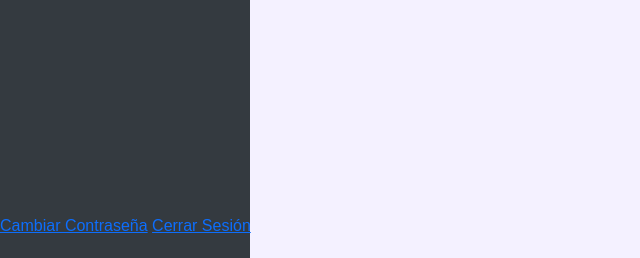
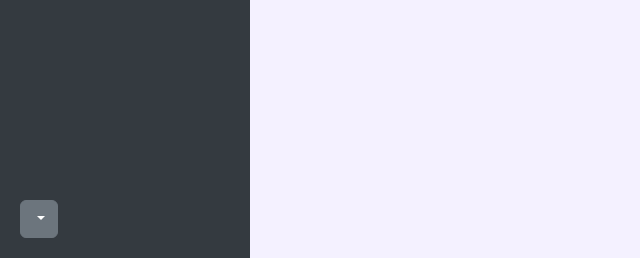
Before and after one commit to mrgomezsv/EDSChecklistProject, a Django app: template checklist_app/templates/dashboard.html in a window 1280 px wide. Shown: the part 542-800 px from the top of the page, without its empty margins (0-640 px from the left). Run offline with Django 3.2, Linux system fonts and the light colour scheme; the template is opened without the code that fills it, so the values that code supplies are empty.

Commit message:
Meti el menu inferior en un dropdown-menu

```diff
--- a/checklist_app/templates/dashboard.html
+++ b/checklist_app/templates/dashboard.html
@@ -77,14 +77,17 @@
         {% endif %}
     </ul>
 
+    <!-- User Profile Dropdown -->
     <div class="user-profile">
-        <div class="profile-info">
-<!--            <img src="{% static 'assets/user_profile.jpeg' %}" alt="Imagen de Perfil">-->
-            <span>{{ user.username }}</span>
+        <div class="dropdown">
+            <button class="btn btn-secondary dropdown-toggle" type="button" id="dropdownMenuButton" data-bs-toggle="dropdown" aria-expanded="false">
+                {{ user.username }}
+            </button>
+            <ul class="dropdown-menu" aria-labelledby="dropdownMenuButton">
+                <li><a class="dropdown-item" href="{% url 'password_change' %}">Cambiar Contraseña</a></li>
+                <li><a class="dropdown-item" href="{% url 'logout' %}">Cerrar Sesión</a></li>
+            </ul>
         </div>
-        <ul class="dropdown-menu">
-            <li><a class="dropdown-item" href="/logout">Cerrar Sesión</a></li>
-        </ul>
     </div>
 </nav>
 
@@ -96,11 +99,6 @@
     {% endblock %}
 </div>
 
-<div class="user-profile">
-    <a href="{% url 'password_change' %}">Cambiar Contraseña</a>
-    <a href="{% url 'logout' %}">Cerrar Sesión</a>
-</div>
-
 <!-- Footer -->
 <!--<footer class="footer">-->
 <!--    <p>&copy; 2024 EDS Checklist Project. Todos los derechos reservados.</p>-->
```
